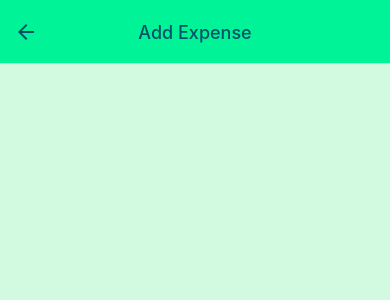
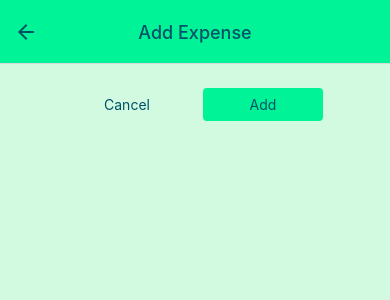
Before and after one commit to NamanMalhotra2001/Muneem, a React Native app: screen /ManageExpense in a window 390 px wide. Shown: the top 300 px of the page. Built offline with nearby package versions, Linux system fonts and the light colour scheme.

Commit message:
ui update

```diff
--- a/App.js
+++ b/App.js
@@ -26,7 +26,8 @@ function ExpensesOverview() {
 					height: '8%',
 				},
 				tabBarItemStyle: {
-					borderRadius: 20,
+					borderTopLeftRadius: 20,
+					borderTopRightRadius: 20,
 				},
 				tabBarActiveTintColor: GlobalStyles.colors.highlight,
 				tabBarActiveBackgroundColor: GlobalStyles.colors.primary,
--- a/src/Components/ExpensesOutput/ExpenseItem.js
+++ b/src/Components/ExpensesOutput/ExpenseItem.js
@@ -40,9 +40,10 @@ const styles = StyleSheet.create({
 		margin: 10,
 		marginHorizontal: 20,
 		padding: 12,
-		marginVertical: 5,
+		marginVertical: 3,
 		flexDirection: 'row',
-		backgroundColor: GlobalStyles.colors.accent,
+		// backgroundColor: GlobalStyles.colors.accent,
+		backgroundColor: 'white',
 		justifyContent: 'space-between',
 		borderRadius: 10,
 	},
@@ -60,7 +61,7 @@ const styles = StyleSheet.create({
 		alignItems: 'center',
 		borderRadius: 4,
 		minWidth: 110,
-		backgroundColor: 'white',
+		// backgroundColor: 'white',
 	},
 	amount: {
 		color: GlobalStyles.colors.highlight,
--- a/src/Screens/ManageExpense.js
+++ b/src/Screens/ManageExpense.js
@@ -1,5 +1,6 @@
 import { useLayoutEffect } from 'react';
-import { StyleSheet, Text, View } from 'react-native';
+import { StyleSheet, View } from 'react-native';
+import Button from '../components/UI/Button';
 import IconButton from '../components/UI/IconButton';
 import { GlobalStyles } from '../constants/styles';
 
@@ -15,13 +16,22 @@ const ManageExpense = ({ route, navigation }) => {
 
 	function deleteExpenseHandler() {}
 
+	function cancelHandler() {}
+
 	return (
 		<View style={styles.container}>
+			<View style={styles.buttonsContainer}>
+				<Button style={styles.button} mode='flat' onPress={cancelHandler}>
+					Cancel
+				</Button>
+				<Button style={styles.button}>{isEditing ? 'Update' : 'Add'}</Button>
+			</View>
 			{isEditing && (
 				<View style={styles.deleteContainer}>
 					<IconButton
+						style={styles.deleteButton}
 						icon='trash'
-						color='red'
+						color='#ff5454'
 						size={24}
 						onPress={deleteExpenseHandler}
 					/>
@@ -38,6 +48,26 @@ const styles = StyleSheet.create({
 		padding: 24,
 		backgroundColor: GlobalStyles.colors.lightAccent,
 	},
+	buttonsContainer: {
+		flexDirection: 'row',
+		justifyContent: 'center',
+		alignItems: 'center',
+	},
+	button: {
+		minWidth: 120,
+		marginHorizontal: 8,
+	},
+	deleteButton: {
+		borderRadius: 10,
+		backgroundColor: 'white',
+		width: 60,
+		alignItems: 'center',
+		justifyContent: 'center',
+		elevation: 3,
+		shadowOffset: { height: 1, width: 0 },
+		shadowRadius: 4,
+		shadowOpacity: 0.2,
+	},
 	deleteContainer: {
 		marginTop: 16,
 		paddingTop: 8,
--- a/src/components/UI/Button.js
+++ b/src/components/UI/Button.js
@@ -1,11 +1,14 @@
 import { Pressable, StyleSheet, Text, View } from 'react-native';
+import { GlobalStyles } from '../../constants/styles';
 
-const Button = ({ children, onPress }) => {
+const Button = ({ children, onPress, mode, style }) => {
 	return (
-		<View>
+		<View style={style}>
 			<Pressable onPress={onPress}>
-				<View>
-					<Text></Text>
+				<View style={[styles.button, mode === 'flat' && styles.flat]}>
+					<Text style={[styles.buttonText, mode === 'flat' && styles.flatText]}>
+						{children}
+					</Text>
 				</View>
 			</Pressable>
 		</View>
@@ -14,5 +17,24 @@ const Button = ({ children, onPress }) => {
 export default Button;
 
 const styles = StyleSheet.create({
-
-})
+	button: {
+		borderRadius: 4,
+		padding: 8,
+		backgroundColor: GlobalStyles.colors.primary,
+	},
+	flat: {
+		backgroundColor: 'transparent',
+	},
+	buttonText: {
+		color: GlobalStyles.colors.highlight,
+		textAlign: 'center',
+	},
+	flatText: {
+		color: GlobalStyles.colors.highlight,
+	},
+	pressed: {
+		opacity: 0.75,
+		backgroundColor: GlobalStyles.colors.lightAccent,
+		borderRadius: 4,
+	},
+});
--- a/src/components/UI/IconButton.js
+++ b/src/components/UI/IconButton.js
@@ -2,10 +2,10 @@ import { Pressable, StyleSheet, View } from 'react-native';
 import { Ionicons } from '@expo/vector-icons';
 import { GlobalStyles } from '../../constants/styles';
 
-const IconButton = ({ icon, size, color, onPress }) => {
+const IconButton = ({ icon, size, color, onPress, style }) => {
 	return (
 		<Pressable onPress={onPress} style={({ pressed }) => pressed && styles.pressed}>
-			<View style={styles.buttonContainer}>
+			<View style={[styles.buttonContainer, style && style]}>
 				<Ionicons name={icon} size={size} color={color} />
 			</View>
 		</Pressable>
```
